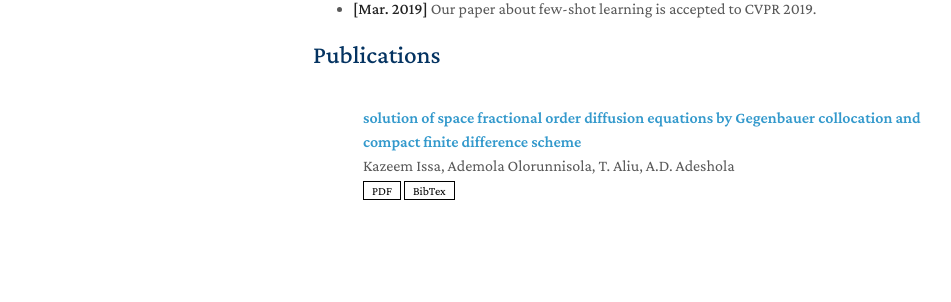
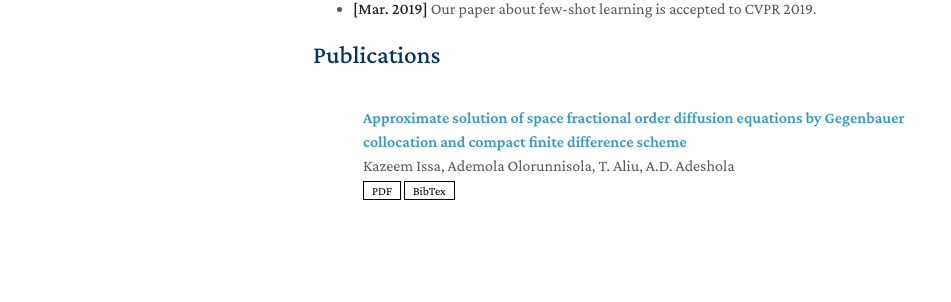
Before and after one commit to Ademola-Olorunnisola/Mycv, a Jekyll site: the page built from index.md, in a window 1280 px wide. Shown: the part 381-683 px from the top of the page, without its empty margins (157-1108 px from the left). Built offline with Jekyll 4.4.1, drawn with Linux system fonts in a browser that asks for light colours; a style sheet for code colours, icons or effects is not loaded; our own code applies the rules of GitHub Pages for plain Markdown files.

Commit message:
Update publications.yml

```diff
--- a/_data/publications.yml
+++ b/_data/publications.yml
@@ -1,6 +1,6 @@
 main:
 
-  - title: solution of space fractional order diffusion equations by Gegenbauer collocation and compact finite difference scheme
+  - title: Approximate solution of space fractional order diffusion equations by Gegenbauer collocation and compact finite difference scheme
     authors: Kazeem Issa, Ademola Olorunnisola, T. Aliu, A.D. Adeshola
     pdf: https://arxiv.org/pdf/2306.00988.pdf
     bibtex: https://scholar.googleusercontent.com/scholar.bib?q=info:YFAhmFagGgAJ:scholar.google.com/&output=citation&scisdr=ClEcUemYEPD-gxsTOzc:AFWwaeYAAAAAZ6cVIze3lDB4_mli3FYxEWEMhrI&scisig=AFWwaeYAAAAAZ6cVI4LF_roiQgWPTSsyuzNwmJU&scisf=4&ct=citation&cd=-1&hl=en
```
